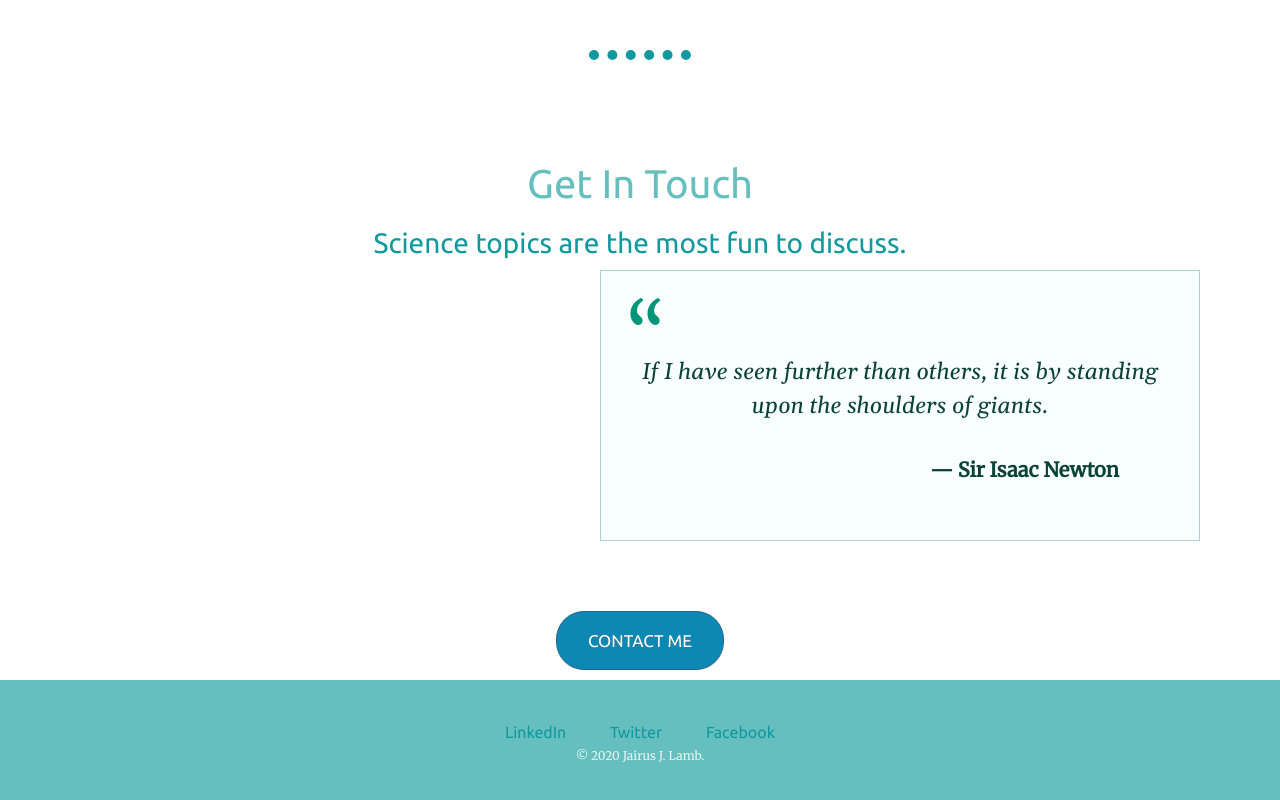
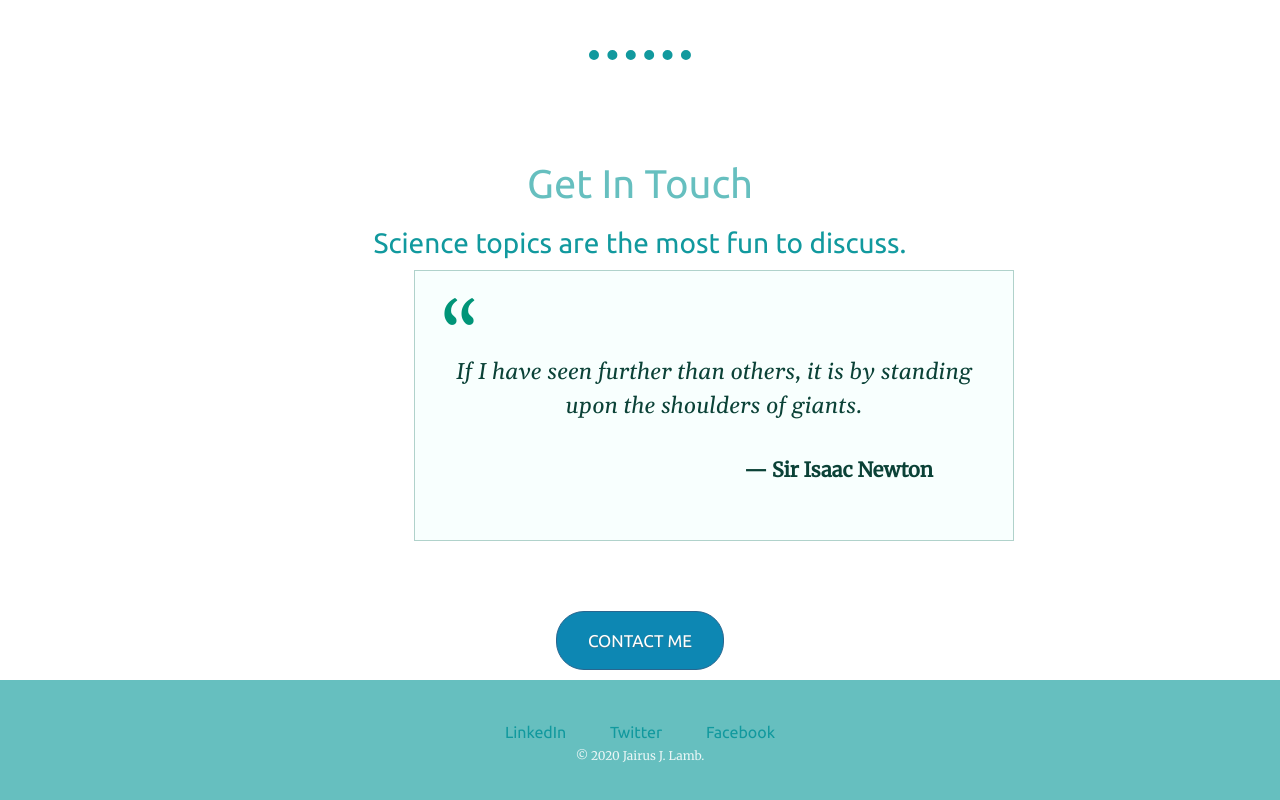
Before and after one commit to JairusJL/cv, a plain HTML site: page index.html in a window 1280 px wide. Shown: the part 2725-3525 px from the top of the page. Drawn offline with nearby package versions, Linux system fonts and the light colour scheme.

Commit message:
Update styles.css

```diff
--- a/styles.css
+++ b/styles.css
@@ -290,8 +290,7 @@ margin-bottom: 20px;
   color:#0b4237;
   box-sizing: border-box;
   position:relative;
-  margin-left: 600px;
-
+  left:30%;
 }
 
 .blockquote-credit{
```
